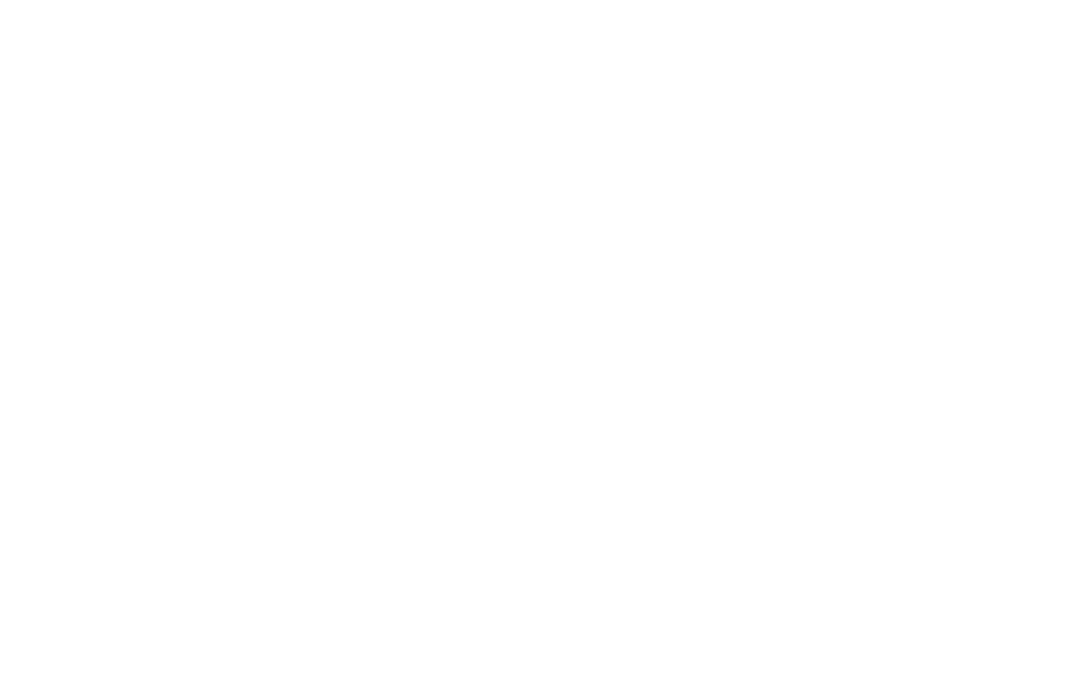
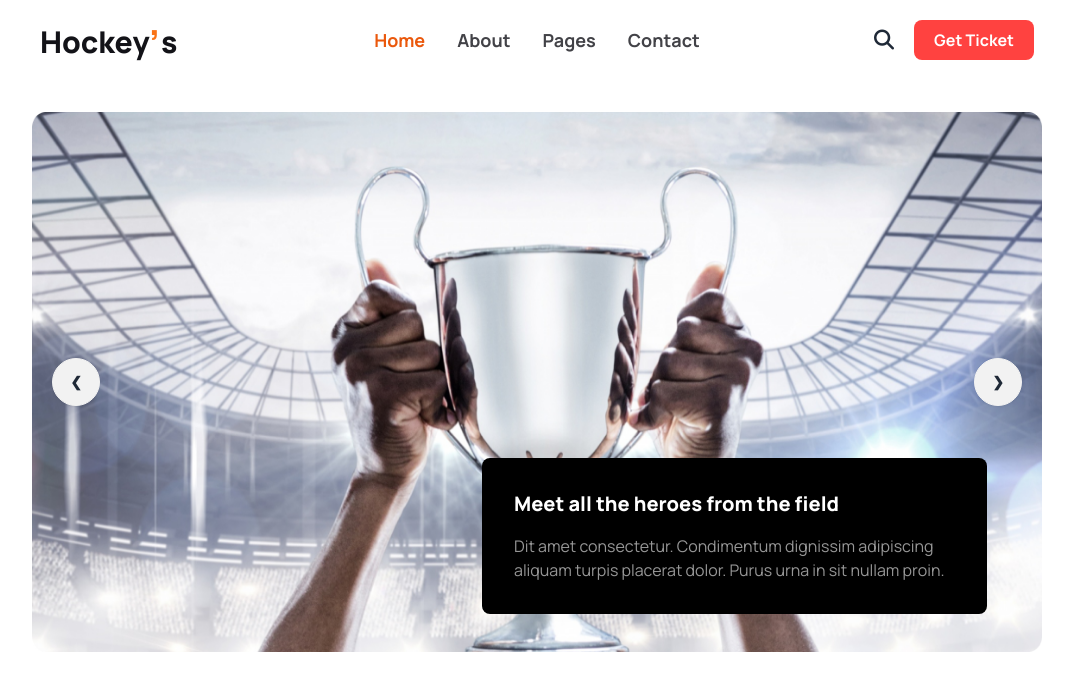
Before and after one commit to MDOMAR11/hockey-asignment-3, a plain HTML site: page index.html in a window 1280 px wide. Shown: the whole page, without its empty margins (103-1176 px from the left). Drawn offline with nearby package versions, Linux system fonts and the light colour scheme.

Commit message:
add a banner section with carousel

```diff
--- a/index.html
+++ b/index.html
@@ -4,10 +4,102 @@
     <meta charset="UTF-8">
     <meta name="viewport" content="width=device-width, initial-scale=1.0">
     <title>Hockeys</title>
+    <!-- fontawesome CDN link -->
+    <link rel="stylesheet" href="https://cdnjs.cloudflare.com/ajax/libs/font-awesome/6.5.1/css/all.min.css" integrity="sha512-DTOQO9RWCH3ppGqcWaEA1BIZOC6xxalwEsw9c2QQeAIftl+Vegovlnee1c9QX4TctnWMn13TZye+giMm8e2LwA==" crossorigin="anonymous" referrerpolicy="no-referrer" />
+    <!-- google fonts  -->
+    <link rel="preconnect" href="https://fonts.googleapis.com">
+    <link rel="preconnect" href="https://fonts.gstatic.com" crossorigin>
+    <link href="https://fonts.googleapis.com/css2?family=Manrope:wght@400;500;600;700;800&family=Roboto:wght@400;500;700;900&display=swap" rel="stylesheet">
+    <!-- dasyui component link -->
+    <link href="https://cdn.jsdelivr.net/npm/daisyui@4.6.0/dist/full.min.css" rel="stylesheet" type="text/css" />
+    <script src="https://cdn.tailwindcss.com"></script>
     <!-- this is a taiwind css link  -->
     <script src="https://cdn.tailwindcss.com"></script>
+    <!-- custom css -->
+    <style>
+        .font-manrope{
+            font-family: 'Manrope', sans-serif;
+
+        }
+
+    </style>
 </head>
-<body>
+<body class="font-manrope bg-white">
+    <header class="container md:mx-auto md:px-[135px] px-4 ">
+        <!-- Start this navigation bar  -->
+           <nav>
+            <div class="navbar py-[10px] ">
+                <div class="navbar-start">
+                  <div class="dropdown">
+                    <div tabindex="0" role="button" class="btn btn-ghost lg:hidden">
+                      <svg xmlns="http://www.w3.org/2000/svg" class="h-5 w-5" fill="none" viewBox="0 0 24 24" stroke="currentColor"><path stroke-linecap="round" stroke-linejoin="round" stroke-width="2" d="M4 6h16M4 12h8m-8 6h16" /></svg>
+                    </div>
+                    <ul tabindex="0" class="menu menu-sm dropdown-content mt-3 z-[1] p-2 shadow rounded-box w-52">
+                      <li><a>Item 1</a></li>
+                      <li>
+                        <a>Parent</a>
+                        <ul class="p-2">
+                          <li><a>Submenu 1</a></li>
+                          <li><a>Submenu 2</a></li>
+                        </ul>
+                      </li>
+                      <li><a>Item 3</a></li>
+                    </ul>
+                  </div>
+                  <a class=" text-3xl font-extrabold text-[#131318]">Hockey<sup class="text-orange-500 text-4xl">,</sup>s</a>
+                </div>
+                <div class="navbar-center hidden lg:flex">
+                  <ul class="menu menu-horizontal px-1 text-lg font-bold text-[#424247]">
+                        <li><a class="text-orange-600" href="#">Home</a></li>
+                        <li><a href="#">About</a></li>
+                        <li><a href="#">Pages</a></li>
+                        <li><a href="#">Contact</a></li>
+                    </ul>
 
+                </div>
+                <div class="navbar-end">
+                    <a href="#"><i class="fa-solid fa-magnifying-glass text-xl mx-5"></i></a>
+                    <button class=" px-5 py-2 font-bold rounded-lg capitalize bg-[#FF4240] text-white">get ticket</button>
+                </div>
+              </div>
+           </nav>
+           <!-- END this navigation bar  -->
+           <!-- START carousel or banner section -->
+           <section class="py-8 relative ">
+            <div class="carousel  md:h-[540px] ">
+                <!-- slide 1 -->
+                <div id="slide1" class="carousel-item  w-full relative">
+                  <img src="images/1.png" alt="">
+
+                  <div class="absolute flex justify-between transform -translate-y-1/2 left-5 right-5 top-1/2">
+                    <a href="#slide4" class="btn btn-circle">❮</a>
+                    <a href="#slide2" class="btn btn-circle">❯</a>
+                  </div>
+                </div>
+                <!-- slide 2 -->
+                <div id="slide2" class="carousel-item relative w-full">
+                 <img src="images/2.png" alt="" class="w-full">
+                  <div class="absolute flex justify-between transform -translate-y-1/2 left-5 right-5 top-1/2">
+                    <a href="#slide1" class="btn btn-circle">❮</a>
+                    <a href="#slide3" class="btn btn-circle">❯</a>
+                  </div>
+                </div>
+
+            </div>
+            <div class="bg-black md:w-2/4 p-8 space-y-4 rounded-lg md:absolute md:-mt-[200px] md:ml-[450px] w-full ">
+                <h1 class="text-white text-xl font-extrabold">Meet all the heroes from the field</h1>
+                <p class="text-[#ffffff96]">Dit amet consectetur. Condimentum dignissim adipiscing aliquam turpis placerat dolor. Purus urna in sit nullam proin. </p>
+           </div>
+
+           </section>
+
+           <!-- END carousel or banner section -->
+    </header>
+    <main>
+
+    </main>
+    <footer>
+
+    </footer>
 </body>
 </html>
--- /dev/null
+++ b/tailwind.config.js
@@ -0,0 +1,8 @@
+/** @type {import('tailwindcss').Config} */
+module.exports = {
+    content: ["./src/**/*.{html,js}"],
+    theme: {
+      extend: {},
+    },
+    plugins: [],
+  }
```
